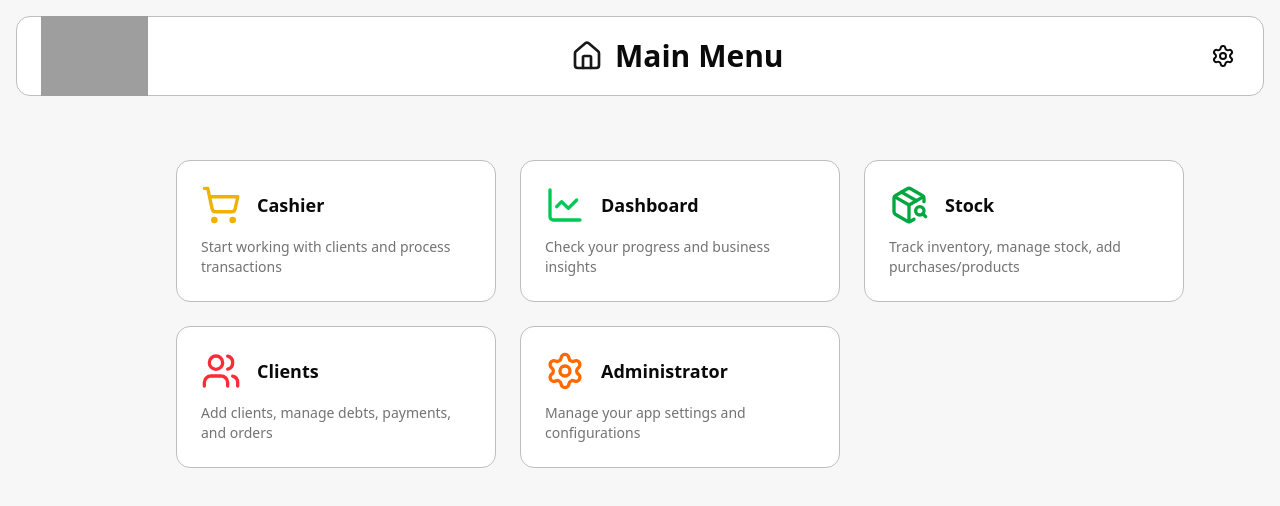
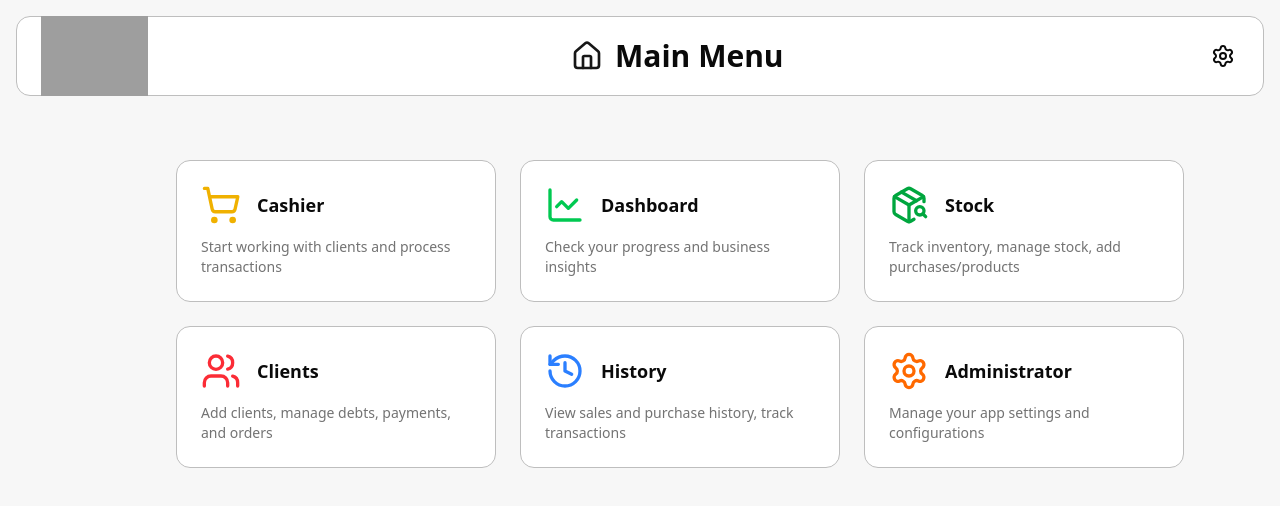
Before and after one commit to Abdou6DEV/StoreManagement, a React (Vite) app: page /stock in a window 1280 px wide. Shown: the top 506 px of the page. Built offline with nearby package versions, Linux system fonts and the light colour scheme; grey boxes are pictures that could not be loaded.

Commit message:
Add history page to start working on it

```diff
--- a/src/lib/components/sidebar.tsx
+++ b/src/lib/components/sidebar.tsx
@@ -6,6 +6,7 @@ import {
   Settings as AdminIcon,
   Home,
   ChevronsLeft,
+  History,
 } from "lucide-react";
 import { Link, useLocation } from "react-router-dom";
 import { useTranslation } from "react-i18next";
@@ -34,6 +35,12 @@ const menuItems = [
     color: "text-green-600",
   },
   { key: "clients", path: "/clients", icon: Users, color: "text-red-500" },
+  {
+    key: "history",
+    path: "/history",
+    icon: History,
+    color: "text-blue-500",
+  },
   {
     key: "administrator",
     path: "/administrator",
--- a/src/lib/locales/ar.json
+++ b/src/lib/locales/ar.json
@@ -79,7 +79,9 @@
     "clients": "العملاء",
     "clientsDesc": "إضافة العملاء، إدارة الديون، المدفوعات والطلبات",
     "administrator": "المسؤول",
-    "administratorDesc": "إدارة إعدادات وتكوينات التطبيق"
+    "administratorDesc": "إدارة إعدادات وتكوينات التطبيق",
+    "history": "التاريخ",
+    "historyDesc": "عرض تاريخ المبيعات والمشتريات، تتبع المعاملات"
   },
   "navigation": {
     "preferences": "التفضيلات",
--- a/src/lib/locales/en.json
+++ b/src/lib/locales/en.json
@@ -79,7 +79,9 @@
     "clients": "Clients",
     "clientsDesc": "Add clients, manage debts, payments, and orders",
     "administrator": "Administrator",
-    "administratorDesc": "Manage your app settings and configurations"
+    "administratorDesc": "Manage your app settings and configurations",
+    "history": "History",
+    "historyDesc": "View sales and purchase history, track transactions"
   },
   "navigation": {
     "preferences": "Preferences",
--- a/src/lib/locales/fr.json
+++ b/src/lib/locales/fr.json
@@ -79,7 +79,9 @@
     "clients": "Clients",
     "clientsDesc": "Ajoutez des clients, gérez les dettes, paiements et commandes",
     "administrator": "Administrateur",
-    "administratorDesc": "Gérez les paramètres et configurations de l'application"
+    "administratorDesc": "Gérez les paramètres et configurations de l'application",
+    "history": "Historique",
+    "historyDesc": "Voir l'historique des ventes et achats, suivre les transactions"
   },
   "navigation": {
     "preferences": "Préférences",
--- a/src/pages/app.tsx
+++ b/src/pages/app.tsx
@@ -13,6 +13,7 @@ const Dashboard = React.lazy(() => import("./dashboard"));
 const Clients = React.lazy(() => import("./clients"));
 const Cashier = React.lazy(() => import("./cashier"));
 const Stock = React.lazy(() => import("./stock"));
+const History = React.lazy(() => import("./history"));
 const Administrator = React.lazy(() => import("./administrator"));
 
 export default function App() {
@@ -51,6 +52,7 @@ export default function App() {
                   <Route path="/clients" element={<Clients />} />
                   <Route path="/stock" element={<Stock />} />
                   <Route path="/cashier" element={<Cashier />} />
+                  <Route path="/history" element={<History />} />
                   <Route path="/administrator" element={<Administrator />} />
                   <Route path="/*" element={<h1 className="">Soon..</h1>} />
                 </Route>
--- /dev/null
+++ b/src/pages/history/index.tsx
@@ -0,0 +1,37 @@
+import React from "react";
+import { useTranslation } from "react-i18next";
+import "../../lib/i18n";
+
+export default function History() {
+  const { t } = useTranslation();
+
+  return (
+    <div className="space-y-6">
+      <div className="flex items-center justify-between">
+        <h1 className="text-3xl font-bold tracking-tight">
+          {t("mainMenu.history")}
+        </h1>
+      </div>
+
+      <div className="grid gap-6">
+        <div className="rounded-lg border bg-card p-6">
+          <h2 className="text-xl font-semibold mb-4">
+            {t("salesHistory")}
+          </h2>
+          <p className="text-muted-foreground">
+            {t("noSalesHistory")}
+          </p>
+        </div>
+
+        <div className="rounded-lg border bg-card p-6">
+          <h2 className="text-xl font-semibold mb-4">
+            {t("purchaseHistory")}
+          </h2>
+          <p className="text-muted-foreground">
+            {t("noPurchaseHistory")}
+          </p>
+        </div>
+      </div>
+    </div>
+  );
+}
--- a/src/pages/mainMenu/index.tsx
+++ b/src/pages/mainMenu/index.tsx
@@ -4,6 +4,7 @@ import {
   ShoppingCart,
   PackageSearch,
   Settings as AdminIcon,
+  History,
 } from "lucide-react";
 import { Link } from "react-router-dom";
 import { useTranslation } from "react-i18next";
@@ -31,6 +32,11 @@ export default function MainMenu() {
       key: "clients",
       icon: Users,
       color: "text-red-500",
+    },
+    {
+      key: "history",
+      icon: History,
+      color: "text-blue-500",
     },
     {
       key: "administrator",
```
